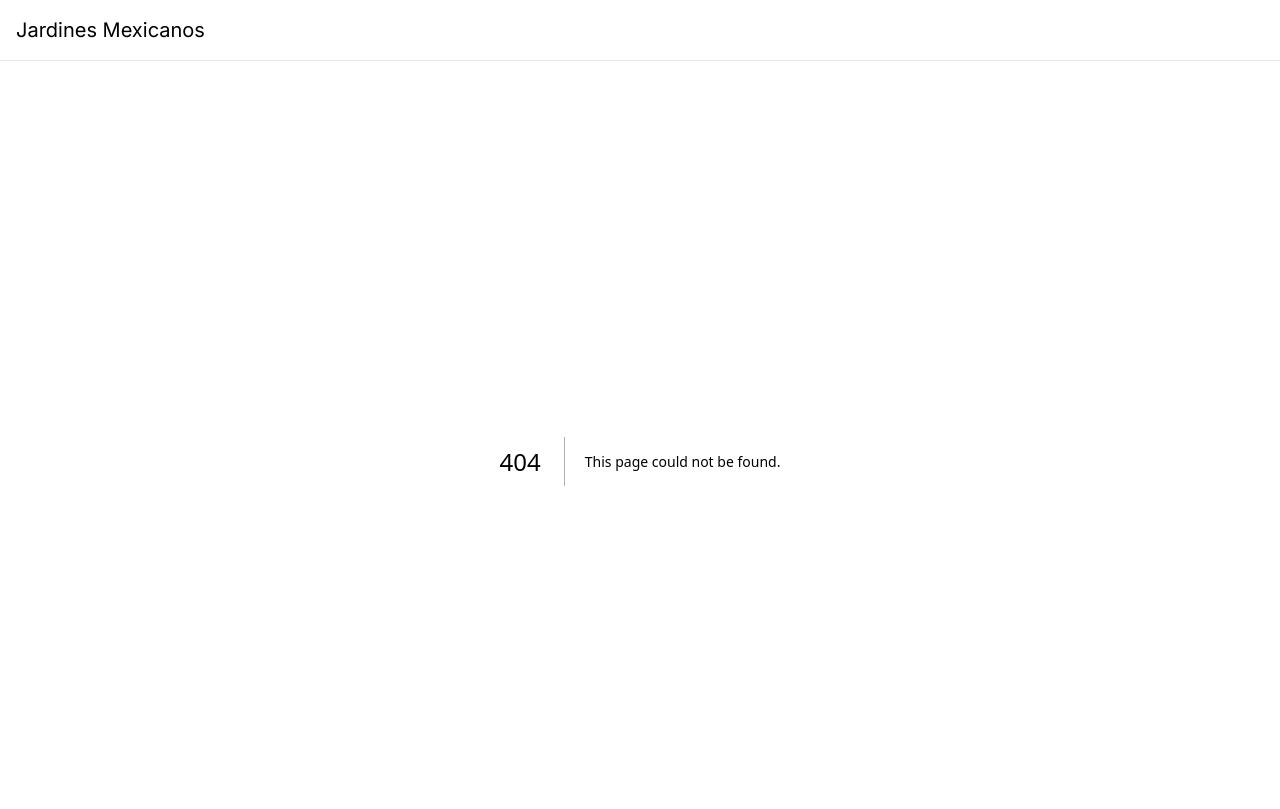
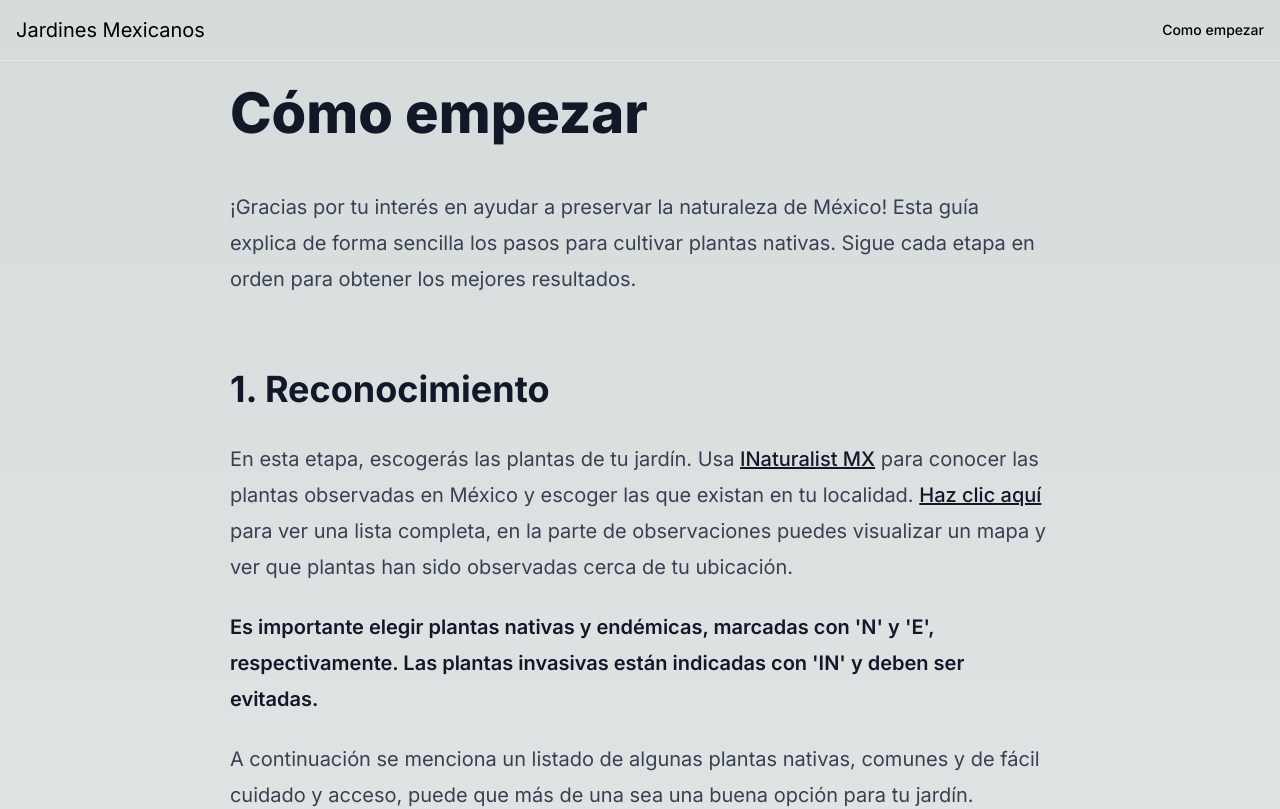
Before and after one commit to crazybolillo/jardinesmexicanos, a Next.js app: page /como-empezar in a window 1280 px wide. Before the commit this address had no page. Shown: the top 809 px of the page. Built offline with nearby package versions, Linux system fonts and the light colour scheme.

Commit message:
feat: add como empezar page
This page is a basic guide to native plant gardening. It can be used in
future call to action buttons.

```diff
--- /dev/null
+++ b/app/(mdx)/como-empezar/page.mdx
@@ -0,0 +1,84 @@
+# Cómo empezar
+
+¡Gracias por tu interés en ayudar a preservar la naturaleza de México! Esta guía explica de forma sencilla los
+pasos para cultivar plantas nativas. Sigue cada etapa en orden para obtener los mejores resultados.
+
+## 1. Reconocimiento
+
+En esta etapa, escogerás las plantas de tu jardín. Usa [INaturalist MX](https://mexico.inaturalist.org/) para conocer
+las plantas observadas en México y escoger las que existan en tu localidad.
+[Haz clic aquí](https://mexico.inaturalist.org/observations?place_id=6793&quality_grade=research&reviewed=true&verifiable=any&view=species&iconic_taxa=Plantae)
+para ver una lista completa, en la parte de observaciones puedes visualizar un mapa y ver que plantas han sido
+observadas cerca de tu ubicación.
+
+**Es importante elegir plantas nativas y endémicas, marcadas con 'N' y 'E', respectivamente.
+Las plantas invasivas están indicadas con 'IN' y deben ser evitadas.**
+
+A continuación se menciona un listado de algunas plantas nativas, comunes y de fácil cuidado y acceso, puede que
+más de una sea una buena opción para tu jardín.
+
+### Flores (herbáceas):
+
+- [Girasol común (Helianthus annuus)](https://mexico.inaturalist.org/taxa/57983-Helianthus-annuus)
+- [Zinnia (Zinnia elegans)](https://mexico.inaturalist.org/taxa/181901-Zinnia-elegans)
+- [Gigantón (Tithonia tubaeformis)](https://mexico.inaturalist.org/taxa/154022-Tithonia-tubaeformis)
+- [Aceitilla Blanca (Bidens alba)](https://mexico.inaturalist.org/taxa/1095846-Bidens-alba)
+- [Mirasol Amarillo (Cosmos sulphureus)](https://mexico.inaturalist.org/taxa/48651-Cosmos-sulphureus)
+- [Girasol Morado (Cosmos bipinnatus)](https://mexico.inaturalist.org/taxa/68562-Cosmos-bipinnatus)
+
+### Árboles:
+
+- [Huizache (Vachellia farnesiana)](https://mexico.inaturalist.org/taxa/79472-Vachellia-farnesiana)
+- [Mezquite (Neltuma glandulosa)](https://mexico.inaturalist.org/taxa/1493134-Neltuma-glandulosa)
+- [Guayaba (Psidium guajava)](https://mexico.inaturalist.org/taxa/62859-Psidium-guajava)
+- [Guamuchil (Pithecellobium dulce)](https://mexico.inaturalist.org/taxa/166920-Pithecellobium-dulce)
+- [Tepozán Blanco (Buddleja cordata)](https://mexico.inaturalist.org/taxa/154027-Buddleja-cordata)
+- [Apamate Rosa (Tabebuia rosea)](https://mexico.inaturalist.org/taxa/209270-Tabebuia-rosea)
+- [Bigotillo o Tabachín Enano (Caesalpinia pulcherrima)](https://mexico.inaturalist.org/taxa/60439-Caesalpinia-pulcherrima)
+
+## 2. Adquisición
+
+Después de escoger las especies, obténlas. Muchas no están en viveros, pero puedes conseguir semillas de las especies
+más comunes en tiendas como Home Depot. También se pueden comprar en línea en Mercado Libre.
+Personalmente, he comprado plantas de [Paraíso Colibrí](https://www.paraisocolibri.org/) por Mercado Libre y los puedo
+recomendar. También existen otros proveedores como [Cosmos - Semillas Nativas](https://semillasnativas.com/).
+
+Otra opción es recolectar semillas de plantas en tu localidad tú mismo, hay que conocer el ciclo reproductivo de las
+plantas y recolectar solo las semillas maduras. **Verifica que esté permitido recolectar en la zona y recolecta
+con moderación.**
+
+## 3. Cultivo
+
+Si compraste plantas en macetas listas para plantar o germinaste semillas, espera al atardecer para plantarlas.
+Esto ayuda a que se aclimaten antes de estar expuestas al sol del día siguiente.
+
+Si vas a plantar semillas, plántalas directamente en la tierra si es posible para evitar trasplantes y permitir un
+mejor crecimiento de las raíces. También puedes usar macetas biodegradables o contenedores con tapa para llevar
+un mejor control y transplantarlas una vez crezcan. Controla el riego para evitar encharcamientos y si usas
+contenedores asegúrate de que las tapas permitan el flujo de aire para evitar hongos.
+
+## 4. Cuidados
+
+Una vez en su ubicación final, las plantas nativas requieren pocos cuidados. Riega ocasionalmente si no ha
+empezado la temporada de lluvias o durante sequías. Prefiere riegos profundos y no tan seguidos para
+fortalecer las raíces. Si las hojas de las plantas se empiezan a marchitar bajo el sol, pero se recuperan al atardecer,
+puedes esperar un poco más para regar.
+
+Todo esto también depende de la edad de las plantas. Mientras más establecida este una planta esta será más
+resistente. Si se trata de plantas jóvenes o que han germinado recientemente, es recomendado ser un poco más cuidadoso
+con ellas.
+
+En líneas generales **no "apapaches" o "chiquees" tus plantas nativas.** Las plantas nativas son muy resistentes
+y deben estar expuestas a ciertas dificultades para que crezcan sanas y fuertes.
+
+### ¡No mates insectos ni uses pesticidas!
+
+Las plantas son la base de la cadena alimenticia. Insectos como los
+[pulgones](https://es.wikipedia.org/wiki/Aphididae) suelen considerarse plagas, pero son el alimento principal de
+las [mariquitas](https://es.wikipedia.org/wiki/Coccinellidae). Al matar pulgones, se deja a las mariquitas sin comida.
+
+Las plantas nativas de México están adaptadas a su entorno y pueden sobrevivir ataques de insectos como los pulgones.
+Una planta saludable prosperará a pesar de estos insectos.
+
+A medida que tu jardín se desarrolle, alcanzará un equilibrio natural y los depredadores como las mariquitas
+controlarán la población de pulgones. Usar pesticidas interfiere con este equilibrio.
--- /dev/null
+++ b/app/(mdx)/layout.tsx
@@ -0,0 +1,11 @@
+export default function MdxLayout({
+  children,
+}: Readonly<{
+  children: React.ReactNode;
+}>) {
+  return (
+    <main className="h-full mx-auto mt-2 mb-6 prose prose-headings:pt-4 lg:prose-xl dark:prose-invert">
+      {children}
+    </main>
+  );
+}
--- a/app/layout.tsx
+++ b/app/layout.tsx
@@ -1,8 +1,18 @@
-import { Footer, FooterCopyright, FooterIcon, Navbar, NavbarBrand, ThemeModeScript } from "flowbite-react";
+import {
+  Footer,
+  FooterCopyright,
+  FooterIcon,
+  Navbar,
+  NavbarBrand,
+  NavbarCollapse,
+  NavbarToggle,
+  ThemeModeScript,
+} from "flowbite-react";
 import type { Metadata } from "next";
 import { Inter } from "next/font/google";
+import { BsYoutube } from "react-icons/bs";
 
-import { BsYoutube } from "react-icons/bs";
+import Link from "next/link";
 import "./globals.css";
 
 const inter = Inter({ subsets: ["latin"] });
@@ -27,8 +37,12 @@ export default function RootLayout({
           <NavbarBrand href="/">
             <span className="self-center text-xl">Jardines Mexicanos</span>
           </NavbarBrand>
+          <NavbarToggle />
+          <NavbarCollapse>
+            <Link href="/como-empezar">Como empezar</Link>
+          </NavbarCollapse>
         </Navbar>
-        <div className="h-full mx-auto">{children}</div>
+        {children}
         <Footer className="flex p-4 sm:px-6 rounded-none dark:bg-gray-900">
           <FooterCopyright href="#" by="Jardines Mexicanos" year={2024} />
           <div className="ms-auto">
--- a/package.json
+++ b/package.json
@@ -22,6 +22,7 @@
     "react-dom": "^18"
   },
   "devDependencies": {
+    "@tailwindcss/typography": "^0.5.12",
     "@types/node": "^20",
     "@types/react": "^18",
     "@types/react-dom": "^18",
--- a/tailwind.config.ts
+++ b/tailwind.config.ts
@@ -22,6 +22,6 @@ const config: Config = {
       },
     },
   },
-  plugins: [flowbite.plugin()],
+  plugins: [flowbite.plugin(), require("@tailwindcss/typography")],
 };
 export default config;
```
Also changed, not shown: 1 other file (tests, documents, lock files or other folders).
